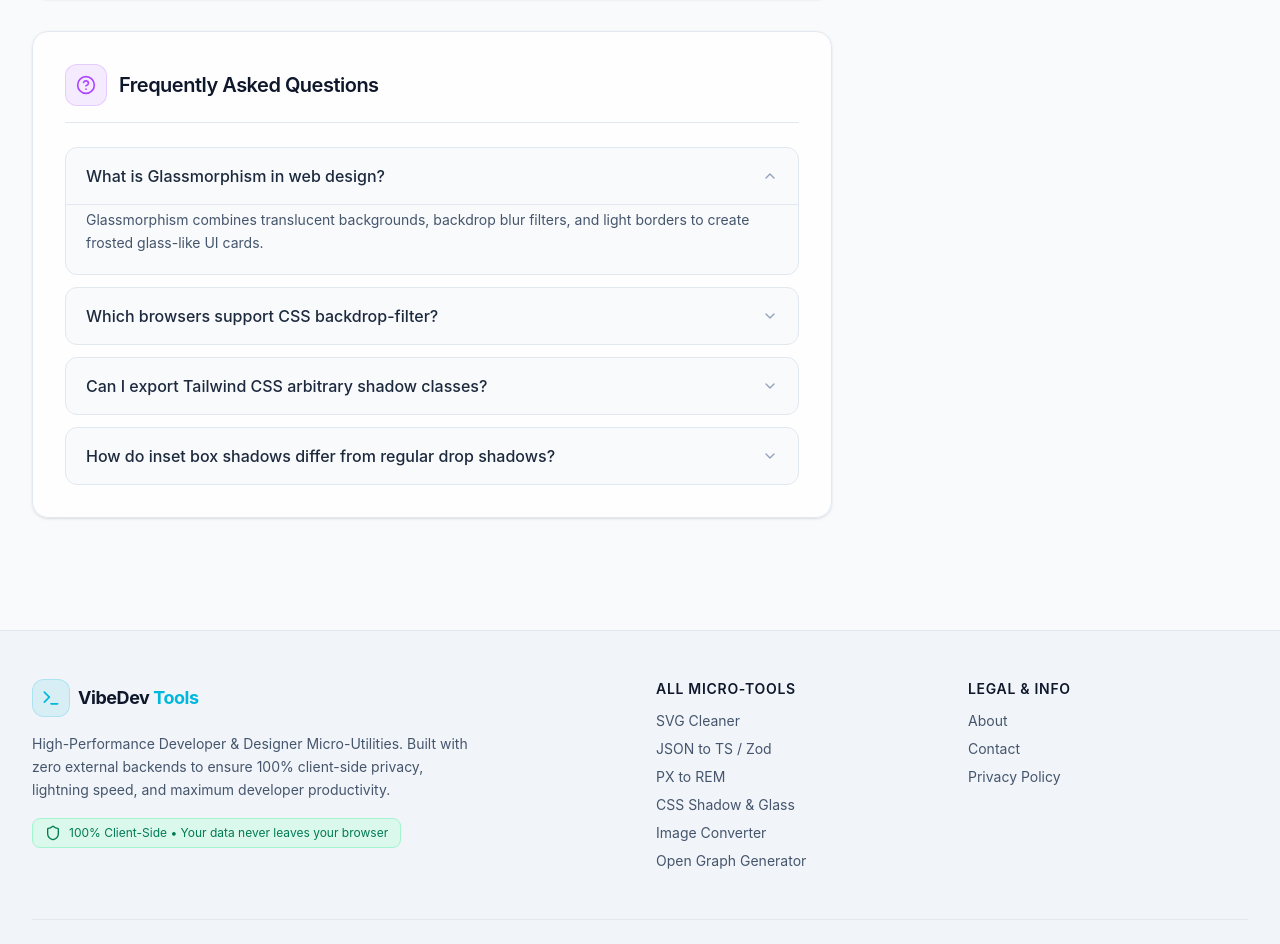
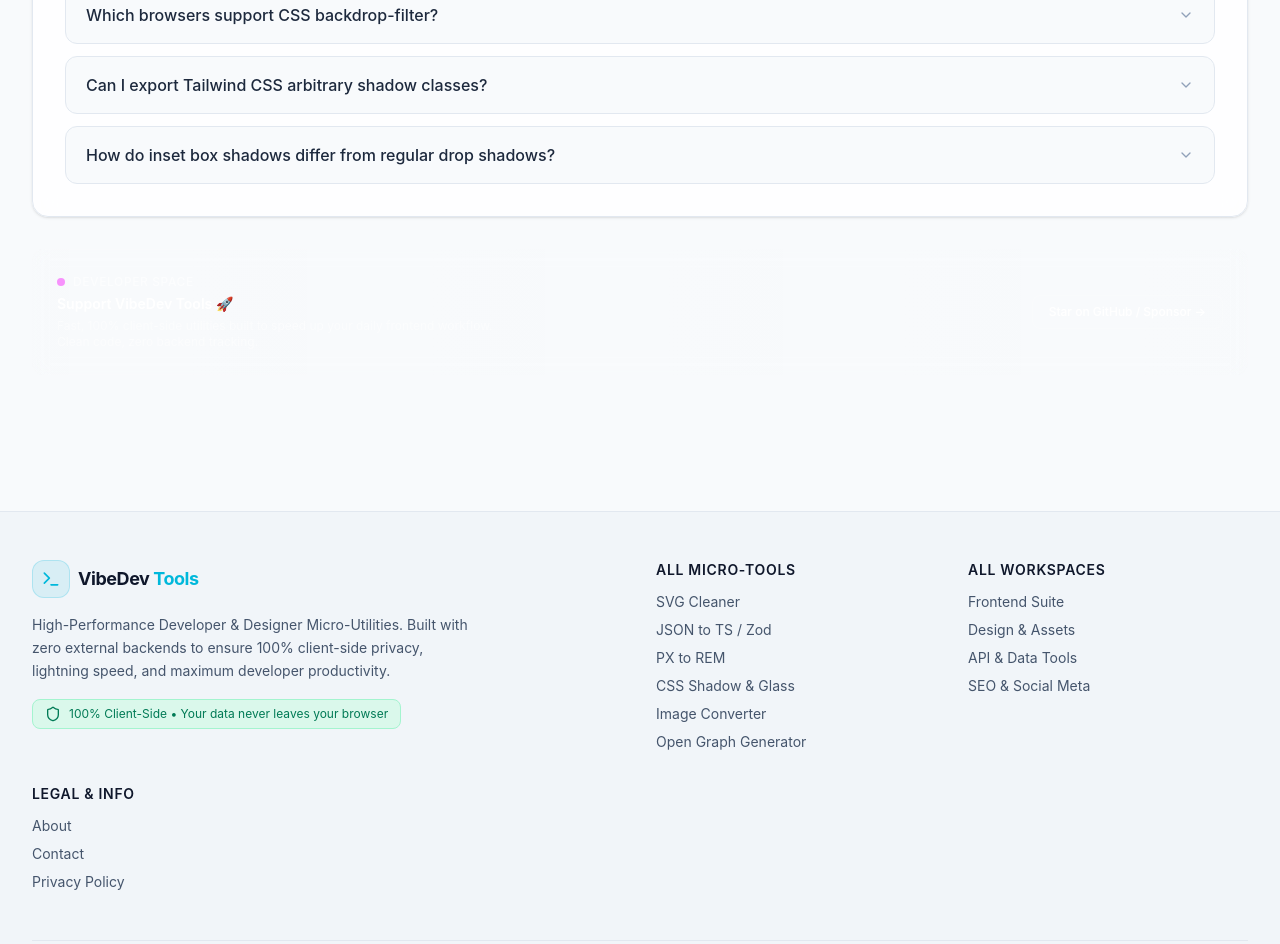
Before and after one commit to andreinik1/devcrafts-tools, a React (Vite) app: page /tools/css-shadow-generator in a window 1280 px wide. Shown: the part 1700-2644 px from the top of the page. Built offline with nearby package versions, Linux system fonts and the light colour scheme.

Commit message:
create first workspace

```diff
--- a/src/components/common/Footer.tsx
+++ b/src/components/common/Footer.tsx
@@ -68,6 +68,35 @@ export const Footer: React.FC = () => {
             </ul>
           </div>
 
+          {/* Quick Workspaces Links */}
+          <div className="space-y-3">
+            <h4 className="text-sm font-semibold uppercase tracking-wider text-slate-900 dark:text-slate-200">
+              {t.common.allWorkspaces}
+            </h4>
+            <ul className="space-y-2 text-sm">
+              <li>
+                <Link to="/workspaces/frontend" className="hover:text-cyan-600 dark:hover:text-cyan-400 transition-colors">
+                  {t.workspacesList.frontendDev.name}
+                </Link>
+              </li>
+              <li>
+                <Link to="/workspaces/design" className="hover:text-cyan-600 dark:hover:text-cyan-400 transition-colors">
+                  {t.workspacesList.designToCode.name}
+                </Link>
+              </li>
+              <li>
+                <Link to="/workspaces/api-data" className="hover:text-cyan-600 dark:hover:text-cyan-400 transition-colors">
+                  {t.workspacesList.apiAndData.name}
+                </Link>
+              </li>
+              <li>
+                <Link to="/workspaces/seo-meta" className="hover:text-cyan-600 dark:hover:text-cyan-400 transition-colors">
+                  {t.workspacesList.seoAndMeta.name}
+                </Link>
+              </li>
+            </ul>
+          </div>
+
           {/* Company & Legal */}
           <div className="space-y-3">
             <h4 className="text-sm font-semibold uppercase tracking-wider text-slate-900 dark:text-slate-200">
--- a/src/components/workspaces/DesignAssetsWorkspace.tsx
+++ b/src/components/workspaces/DesignAssetsWorkspace.tsx
@@ -1,5 +1,98 @@
-export const DesignAssetsWorkspace = () => {
+import React from 'react';
+import { Link } from 'react-router-dom';
+import { Wrench, Layers, Image as ImageIcon, ArrowRight } from 'lucide-react';
+import { useLanguage } from '../../context/LanguageContext';
+
+
+
+export const DesignAssetsWorkspace: React.FC = () => {
+    const { t } = useLanguage();
+    // Получаем SEO и контентные данные из локализации для дизайн-воркспейса
+    const seoData = {
+        title: t.designWorkspace.seoTitle,
+        paragraphs: [
+            t.designWorkspace.seoContent1,
+            t.designWorkspace.seoContent2,
+            t.designWorkspace.seoContent3,
+        ],
+        features: t.designWorkspace.features,
+        faq: t.designWorkspace.faq,
+    };
+
+    // Список инструментов, входящих в этот воркспейс
+    const tools = [
+        {
+            name: t.nav.svgCleaner,
+            path: '/tools/svg-cleaner',
+            icon: Wrench,
+            desc: t.toolsList.svgCleaner.desc,
+            badge: 'SVG / XML',
+        },
+        {
+            name: t.nav.cssShadow,
+            path: '/tools/css-shadow-generator',
+            icon: Layers,
+            desc: t.toolsList.cssShadow.desc,
+            badge: 'CSS / UI',
+        },
+        {
+            name: t.nav.imageConverter,
+            path: '/tools/image-converter',
+            icon: ImageIcon,
+            desc: t.toolsList.imageConverter.desc,
+            badge: 'Raster / WebP',
+        },
+    ];
+
     return (
-        <div>DesignAssetsWorkspace</div>
-    )
-}
+        <div className="mx-auto space-y-16">
+            {/* Hero Section */}
+            <div className="text-center space-y-4 max-w-3xl mx-auto">
+                <div className="inline-flex items-center gap-2 px-3 py-1 rounded-full bg-cyan-500/10 border border-cyan-500/20 text-cyan-600 dark:text-cyan-400 text-xs font-semibold uppercase tracking-wider">
+                    Design & Assets Workspace
+                </div>
+                <h1 className="text-4xl sm:text-5xl font-extrabold text-slate-900 dark:text-slate-100 tracking-tight">
+                    {seoData.title}
+                </h1>
+                <p className="text-lg text-slate-600 dark:text-slate-400 leading-relaxed">
+                    {seoData.paragraphs[0]} {seoData.paragraphs[1]}
+                </p>
+            </div>
+
+            {/* Tools Grid (Карточки утилит) */}
+            <div className="grid grid-cols-1 md:grid-cols-3 gap-6">
+                {tools.map((tool) => {
+                    const Icon = tool.icon;
+                    return (
+                        <Link
+                            key={tool.path}
+                            to={tool.path}
+                            className="group relative flex flex-col justify-between p-6 rounded-2xl bg-white dark:bg-slate-900 border border-slate-200/80 dark:border-slate-800 shadow-sm hover:shadow-xl hover:border-cyan-500/40 dark:hover:border-cyan-500/40 transition-all duration-300"
+                        >
+                            <div>
+                                <div className="flex items-center justify-between mb-4">
+                                    <div className="p-3 rounded-xl bg-cyan-500/10 text-cyan-600 dark:text-cyan-400 group-hover:scale-110 transition-transform duration-300">
+                                        <Icon className="w-6 h-6" />
+                                    </div>
+                                    <span className="text-[10px] font-bold uppercase px-2.5 py-1 rounded-full bg-slate-100 dark:bg-slate-800 text-slate-600 dark:text-slate-400">
+                                        {tool.badge}
+                                    </span>
+                                </div>
+                                <h3 className="text-xl font-bold text-slate-900 dark:text-slate-100 group-hover:text-cyan-600 dark:group-hover:text-cyan-400 transition-colors">
+                                    {tool.name}
+                                </h3>
+                                <p className="text-sm text-slate-500 dark:text-slate-400 mt-2 line-clamp-2">
+                                    {tool.desc}
+                                </p>
+                            </div>
+                            <div className="mt-6 flex items-center gap-1.5 text-sm font-semibold text-cyan-600 dark:text-cyan-400 group-hover:translate-x-1 transition-transform duration-200">
+                                <span>Launch Tool</span>
+                                <ArrowRight className="w-4 h-4" />
+                            </div>
+                        </Link>
+                    );
+                })}
+            </div>
+        </div>
+    );
+};
--- a/src/locales/en.ts
+++ b/src/locales/en.ts
@@ -13,6 +13,7 @@ export const en = {
     minifying: "Minify",
     searchPlaceholder: "Search tools (e.g., Image, Open Graph, SVG, JSON, REM)...",
     allTools: "All Micro-Tools",
+    allWorkspaces: "All Workspaces",
     exploreTools: "Explore Tools",
     tryNow: "Try Tool",
     faqTitle: "Frequently Asked Questions",
--- a/src/locales/ru.ts
+++ b/src/locales/ru.ts
@@ -15,6 +15,7 @@ export const ru: typeof en = {
     minifying: "Минифицировать",
     searchPlaceholder: "Поиск инструментов (Изображения, Open Graph, SVG, JSON, REM)...",
     allTools: "Все микро-инструменты",
+    allWorkspaces: "Все Воркспейсы",
     exploreTools: "Обзор инструментов",
     tryNow: "Открыть инструмент",
     faqTitle: "Часто задаваемые вопросы (FAQ)",
--- a/src/locales/uk.ts
+++ b/src/locales/uk.ts
@@ -15,6 +15,7 @@ export const uk: typeof en = {
     minifying: "Мініфікувати",
     searchPlaceholder: "Пошук інструментів (Зображення, Open Graph, SVG, JSON, REM)...",
     allTools: "Усі інструменти",
+    allWorkspaces: "Усі Воркспейси",
     exploreTools: "Огляд інструментів",
     tryNow: "Спробувати",
     faqTitle: "Часті запитання (FAQ)",
--- a/src/pages/ToolPage.tsx
+++ b/src/pages/ToolPage.tsx
@@ -129,12 +129,9 @@ export const ToolPage: React.FC = () => {
       {/* Main Tool Component */}
       <div className="min-h-112.5]">{renderToolComponent()}</div>
 
-      {/* In-Article AdSlot */}
-      <AdSlot type="in-article" slotId="5566778899" />
-
       {/* SEO Article & Sidebar Layout */}
       <div className="grid grid-cols-1 lg:grid-cols-3 gap-8">
-        <div className="lg:col-span-2">
+        <div className="lg:col-span-3">
           <SEOContent
             title={seoData.title}
             paragraphs={seoData.paragraphs}
@@ -144,13 +141,10 @@ export const ToolPage: React.FC = () => {
           <FAQAccordion items={seoData.faq} />
         </div>
 
-        {/* Sidebar AdSlot */}
-        <div className="lg:col-span-1 space-y-6">
-          <div className="sticky top-24">
-            <AdSlot type="sidebar" slotId="9988776655" />
-          </div>
-        </div>
       </div>
+
+      {/* In-Article AdSlot */}
+      <AdSlot type="in-article" slotId="5566778899" />
     </div>
   );
 };
--- a/src/pages/WorkspacesPage.tsx
+++ b/src/pages/WorkspacesPage.tsx
@@ -96,16 +96,12 @@ export const WorkspacesPage: React.FC = () => {
 
     return (
         <div className="space-y-8">
-
             {/* Main Tool Component */}
             <div className="min-h-112.5]">{renderToolComponent()}</div>
 
-            {/* In-Article AdSlot */}
-            <AdSlot type="in-article" slotId="5566778899" />
-
             {/* SEO Article & Sidebar Layout */}
             <div className="grid grid-cols-1 lg:grid-cols-3 gap-8">
-                <div className="lg:col-span-2">
+                <div className="lg:col-span-3">
                     <SEOContent
                         title={seoData.title}
                         paragraphs={seoData.paragraphs}
@@ -115,13 +111,10 @@ export const WorkspacesPage: React.FC = () => {
                     <FAQAccordion items={seoData.faq} />
                 </div>
 
-                {/* Sidebar AdSlot */}
-                <div className="lg:col-span-1 space-y-6">
-                    <div className="sticky top-24">
-                        <AdSlot type="sidebar" slotId="9988776655" />
-                    </div>
-                </div>
             </div>
+
+            {/* In-Article AdSlot */}
+            <AdSlot type="in-article" slotId="5566778899" />
         </div>
     );
 };
```
